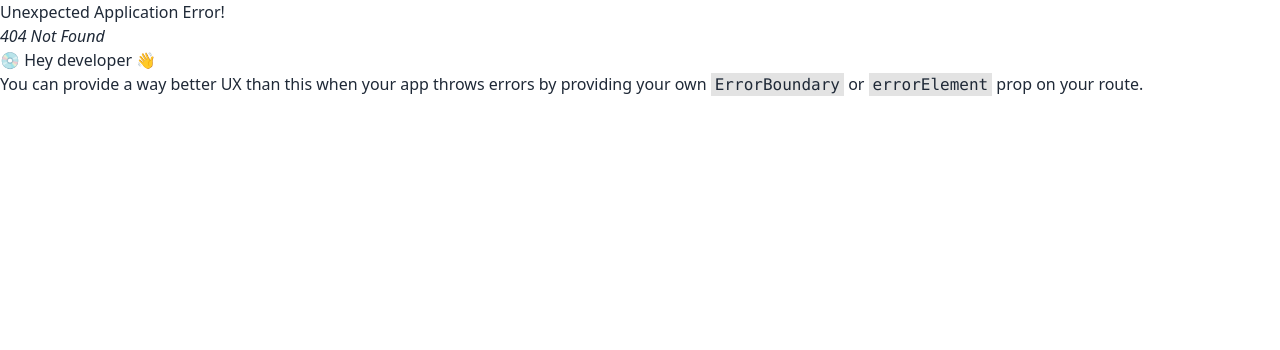
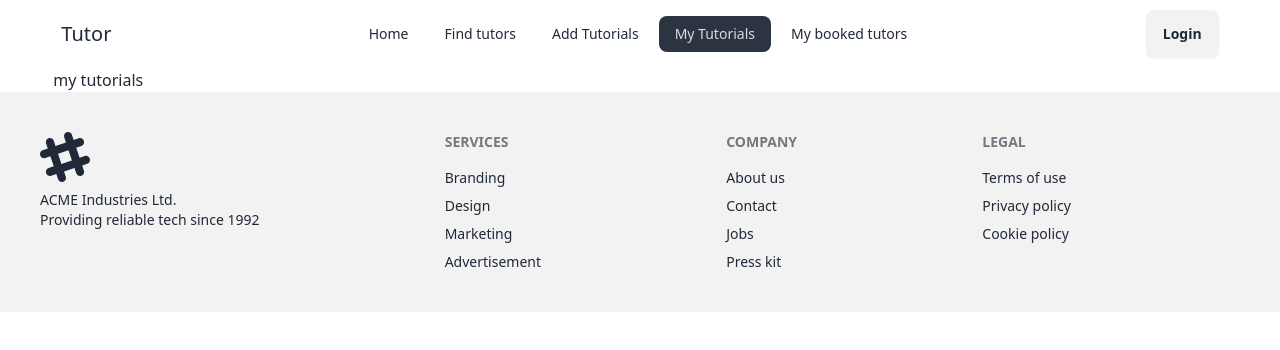
Before and after one commit to Ashimkayal4/language-exchange-client-side, a React (Vite) app: page /my-tutorials in a window 1280 px wide. Before the commit this address had no page. Shown: the top 350 px of the page. Built offline with nearby package versions, Linux system fonts and the light colour scheme.

Commit message:
added all navlinks into the navbar

```diff
--- /dev/null
+++ b/src/components/footer/Footer.jsx
@@ -0,0 +1,48 @@
+import React from 'react';
+
+const Footer = () => {
+    return (
+        <footer className="footer bg-base-200 text-base-content p-10">
+            <aside>
+                <svg
+                    width="50"
+                    height="50"
+                    viewBox="0 0 24 24"
+                    xmlns="http://www.w3.org/2000/svg"
+                    fillRule="evenodd"
+                    clipRule="evenodd"
+                    className="fill-current">
+                    <path
+                        d="M22.672 15.226l-2.432.811.841 2.515c.33 1.019-.209 2.127-1.23 2.456-1.15.325-2.148-.321-2.463-1.226l-.84-2.518-5.013 1.677.84 2.517c.391 1.203-.434 2.542-1.831 2.542-.88 0-1.601-.564-1.86-1.314l-.842-2.516-2.431.809c-1.135.328-2.145-.317-2.463-1.229-.329-1.018.211-2.127 1.231-2.456l2.432-.809-1.621-4.823-2.432.808c-1.355.384-2.558-.59-2.558-1.839 0-.817.509-1.582 1.327-1.846l2.433-.809-.842-2.515c-.33-1.02.211-2.129 1.232-2.458 1.02-.329 2.13.209 2.461 1.229l.842 2.515 5.011-1.677-.839-2.517c-.403-1.238.484-2.553 1.843-2.553.819 0 1.585.509 1.85 1.326l.841 2.517 2.431-.81c1.02-.33 2.131.211 2.461 1.229.332 1.018-.21 2.126-1.23 2.456l-2.433.809 1.622 4.823 2.433-.809c1.242-.401 2.557.484 2.557 1.838 0 .819-.51 1.583-1.328 1.847m-8.992-6.428l-5.01 1.675 1.619 4.828 5.011-1.674-1.62-4.829z"></path>
+                </svg>
+                <p>
+                    ACME Industries Ltd.
+                    <br />
+                    Providing reliable tech since 1992
+                </p>
+            </aside>
+            <nav>
+                <h6 className="footer-title">Services</h6>
+                <a className="link link-hover">Branding</a>
+                <a className="link link-hover">Design</a>
+                <a className="link link-hover">Marketing</a>
+                <a className="link link-hover">Advertisement</a>
+            </nav>
+            <nav>
+                <h6 className="footer-title">Company</h6>
+                <a className="link link-hover">About us</a>
+                <a className="link link-hover">Contact</a>
+                <a className="link link-hover">Jobs</a>
+                <a className="link link-hover">Press kit</a>
+            </nav>
+            <nav>
+                <h6 className="footer-title">Legal</h6>
+                <a className="link link-hover">Terms of use</a>
+                <a className="link link-hover">Privacy policy</a>
+                <a className="link link-hover">Cookie policy</a>
+            </nav>
+        </footer>
+    );
+};
+
+export default Footer;
--- a/src/components/navbar/Navbar.jsx
+++ b/src/components/navbar/Navbar.jsx
@@ -1,16 +1,22 @@
 import React from 'react';
-import { NavLink } from 'react-router-dom';
+import { Link, NavLink } from 'react-router-dom';
 
 const Navbar = () => {
     const links = <>
-        <li className='mr-2'>
+        <li className='mr-1'>
             <NavLink to="/">Home</NavLink>
         </li>
-        <li className='mr-2'>
-            <NavLink to="/find-tutor">Find tutors</NavLink>
+        <li className='mr-1'>
+            <NavLink to="/find-tutors">Find tutors</NavLink>
         </li>
-        <li>
-            <NavLink>Add Tutorials</NavLink>
+        <li className='mr-1'>
+            <NavLink to="/add-tutorials">Add Tutorials</NavLink>
+        </li>
+        <li className='mr-1'>
+            <NavLink to="/my-tutorials">My Tutorials</NavLink>
+        </li>
+        <li className='mr-1'>
+            <NavLink to="/my-booked-tutors">My booked tutors</NavLink>
         </li>
 
     </>
@@ -46,7 +52,7 @@
                 </ul>
             </div>
             <div className="navbar-end">
-                <a className="btn">Button</a>
+                <Link><a className="btn">Login</a></Link>
             </div>
         </div>
     );
--- /dev/null
+++ b/src/pages/AddTutorials.jsx
@@ -0,0 +1,11 @@
+import React from 'react';
+
+const AddTutorials = () => {
+    return (
+        <div>
+            add tutorials
+        </div>
+    );
+};
+
+export default AddTutorials;
--- /dev/null
+++ b/src/pages/MyBookedTutors.jsx
@@ -0,0 +1,11 @@
+import React from 'react';
+
+const MyBookedTutors = () => {
+    return (
+        <div>
+            my book tutors
+        </div>
+    );
+};
+
+export default MyBookedTutors;
--- /dev/null
+++ b/src/pages/MyTutorials.jsx
@@ -0,0 +1,11 @@
+import React from 'react';
+
+const MyTutorials = () => {
+    return (
+        <div>
+            my tutorials
+        </div>
+    );
+};
+
+export default MyTutorials;
--- a/src/root/Root.jsx
+++ b/src/root/Root.jsx
@@ -1,6 +1,7 @@
 import React from 'react';
 import { Outlet } from 'react-router-dom';
 import Navbar from '../components/navbar/Navbar';
+import Footer from '../components/footer/Footer';
 
 const Root = () => {
     return (
@@ -14,7 +15,7 @@
             </section>
 
             <section>
-
+                <Footer></Footer>
             </section>
         </div>
     );
```
Also changed, not shown: src/main.jsx (+16 -1 lines).
